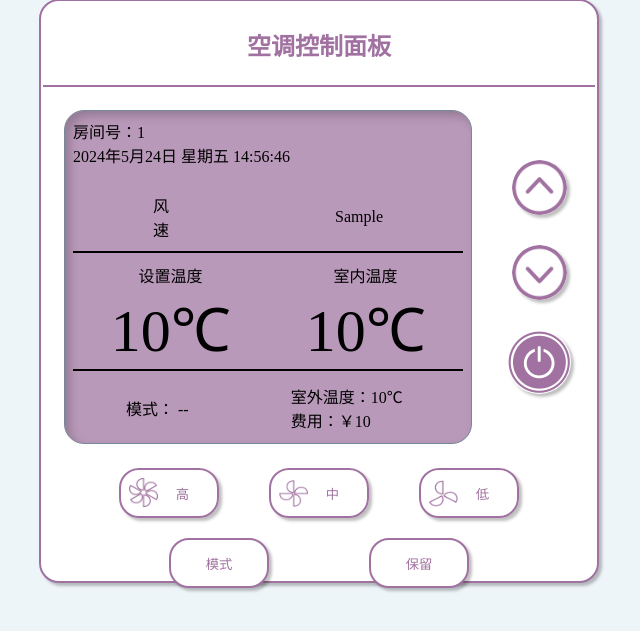
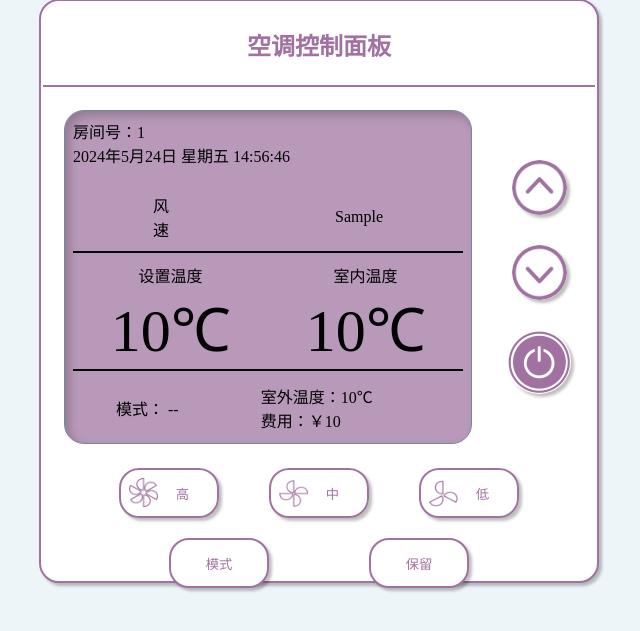
Before and after one commit to COK-ZhangZiliang/distributed-temperature-control-system, a Django app: template templates/client-on.html in a window 1280 px wide. Shown: the part 39-670 px from the top of the page, without its empty margins (321-961 px from the left). Run offline with Django 5.2, Linux system fonts and the light colour scheme; the template is opened without the code that fills it: most values are stand-ins (such as "Sample title", 1, 10 or a date in 2020); some libraries are stand-ins or nearby versions.

Commit message:
更新-朱馨妍

```diff
--- a/static/css/my-client.css
+++ b/static/css/my-client.css
@@ -12,7 +12,6 @@ button {
     width: 80px;
     height: 50px;
 }
-
 
 #container { /*容器*/
     display: flex;
@@ -82,8 +81,8 @@ button {
 }
 
 #info_box_unit {
-    margin-right: 50px;
-    margin-left: 50px;
+    margin-right: 40px;
+    margin-left: 40px;
 }
 
 #const_set {
--- a/templates/client-on.html
+++ b/templates/client-on.html
@@ -53,7 +53,6 @@
 
         })
     </script>
-
 </head>
 
 
@@ -136,8 +135,6 @@
             </tr>
         </table>
     </div><!-- end of table -->
-
-
 </div>
 </body>
 </html>
```
Also changed, not shown: static/css/my-login.css (+0 -12 lines), README.md, db.sqlite3.
